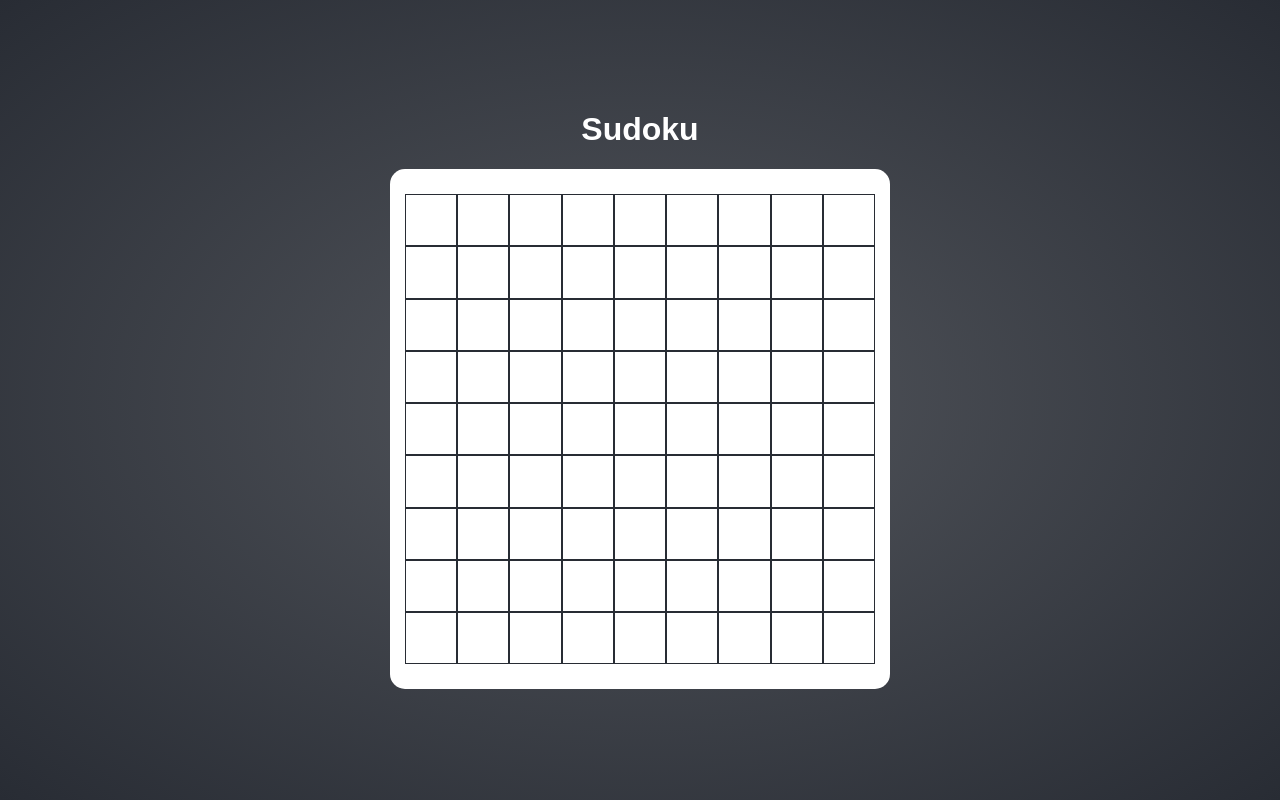
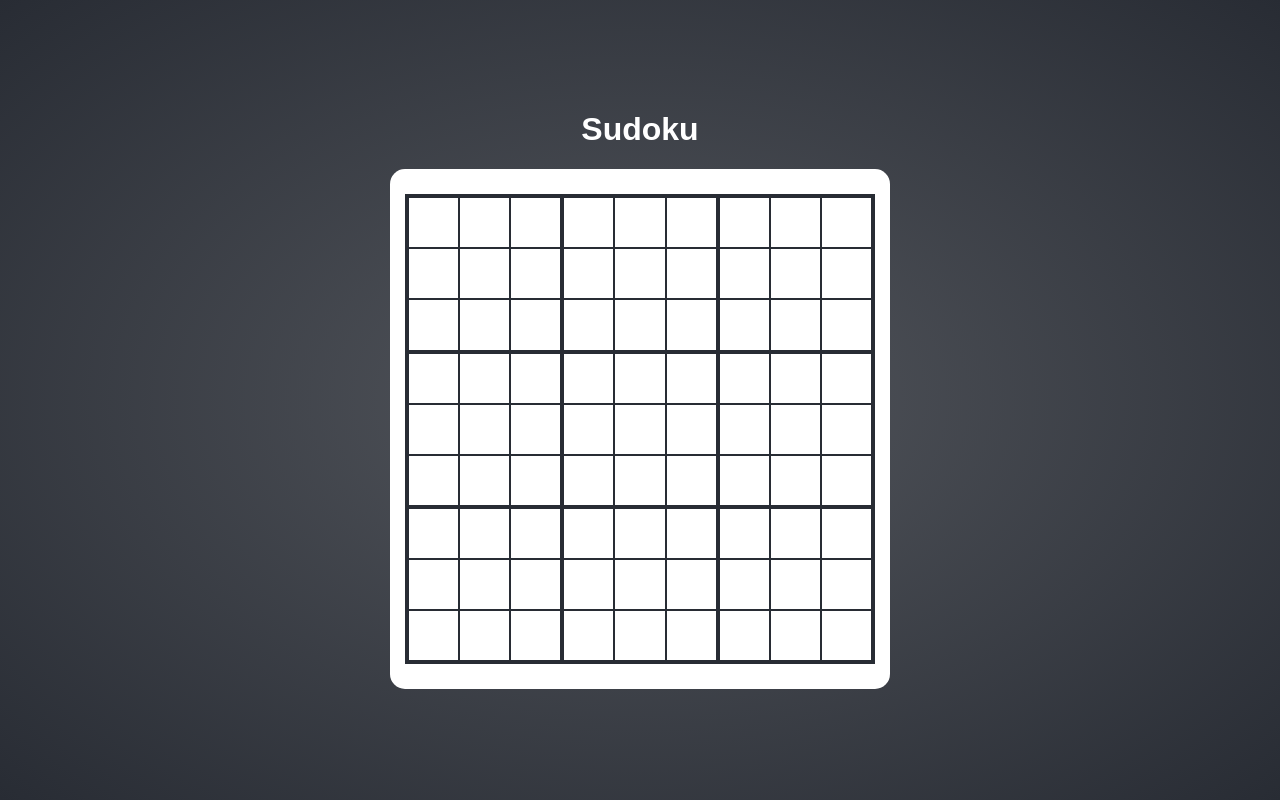
Before and after one commit to beemee-p/react-sudoku, a React (Create React App) app: page / in a window 1280 px wide. Built offline with nearby package versions, Linux system fonts and the light colour scheme.

Commit message:
Add border to 3x3 blocks

```diff
--- a/src/components/grid/styles/index.ts
+++ b/src/components/grid/styles/index.ts
@@ -1,4 +1,5 @@
 import styled, { css } from 'styled-components'
+import { theme } from '../../../styles'
 
 export const Container = styled.div`
   display: flex;
@@ -7,6 +8,38 @@ export const Container = styled.div`
 `
 
 export const Row = styled.div`
-  display: flex;
-  flex-flow: row;
+  ${({ theme }) => css`
+    display: flex;
+    flex-flow: row;
+
+    &:nth-child(1) {
+      div {
+        border-top: solid 4px ${theme.colors.black};
+      }
+    }
+    &:nth-child(3),
+    &:nth-child(6) {
+      div {
+        border-bottom: solid 3px ${theme.colors.black};
+      }
+    }
+
+    &:nth-child(9) {
+      border-bottom: solid 3px ${theme.colors.black};
+    }
+
+    div {
+      &:nth-child(1) {
+        border-left: solid 4px ${theme.colors.black};
+      }
+      &:nth-child(3),
+      &:nth-child(6),
+      &:nth-child(9) {
+        border-right: solid 4px ${theme.colors.black};
+      }
+      &: nth-child(4), &:nth-child(7) {
+        border-left: none;
+      }
+    }
+  `}
 `
```
Also changed, not shown: src/index.tsx (+4 -4 lines), 1 other file (tests, documents, lock files or other folders).
